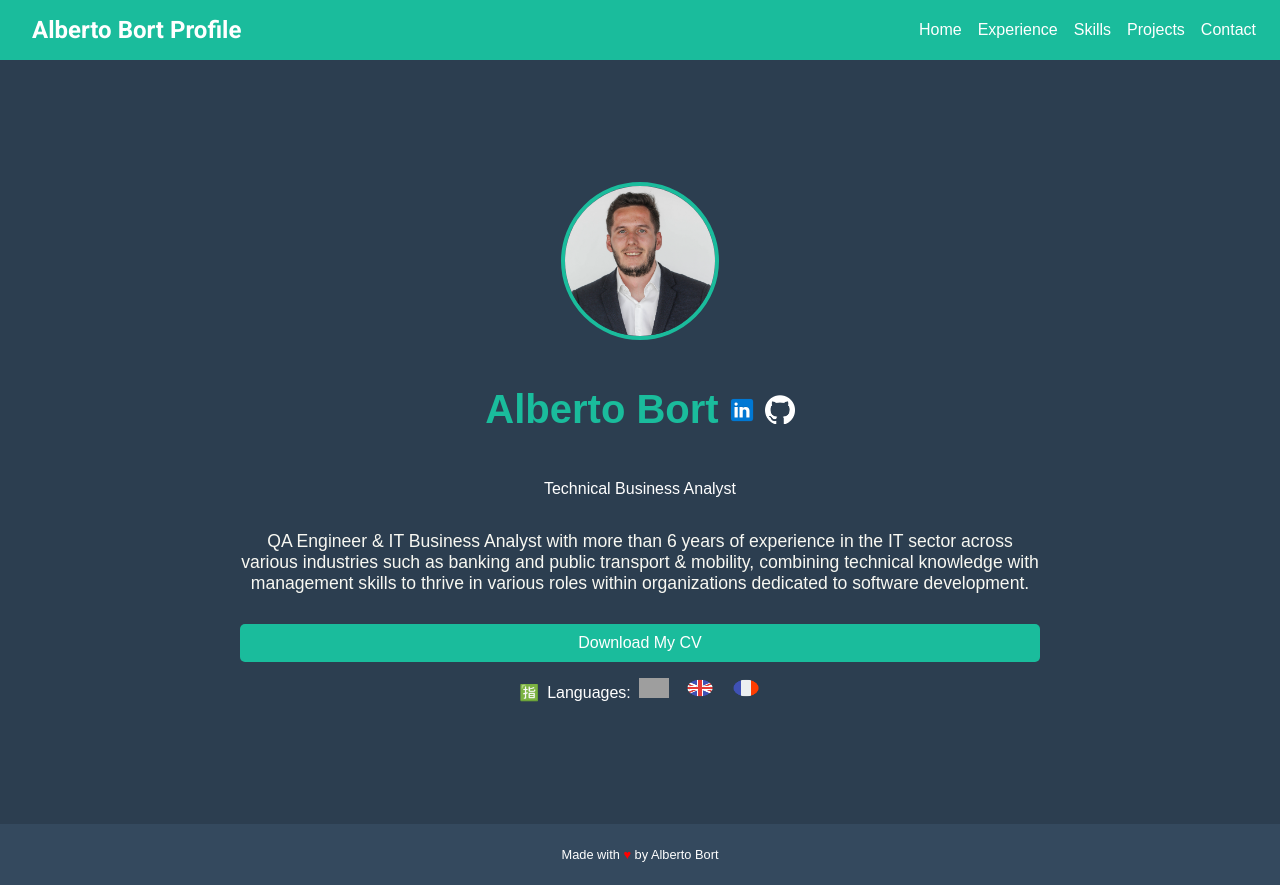
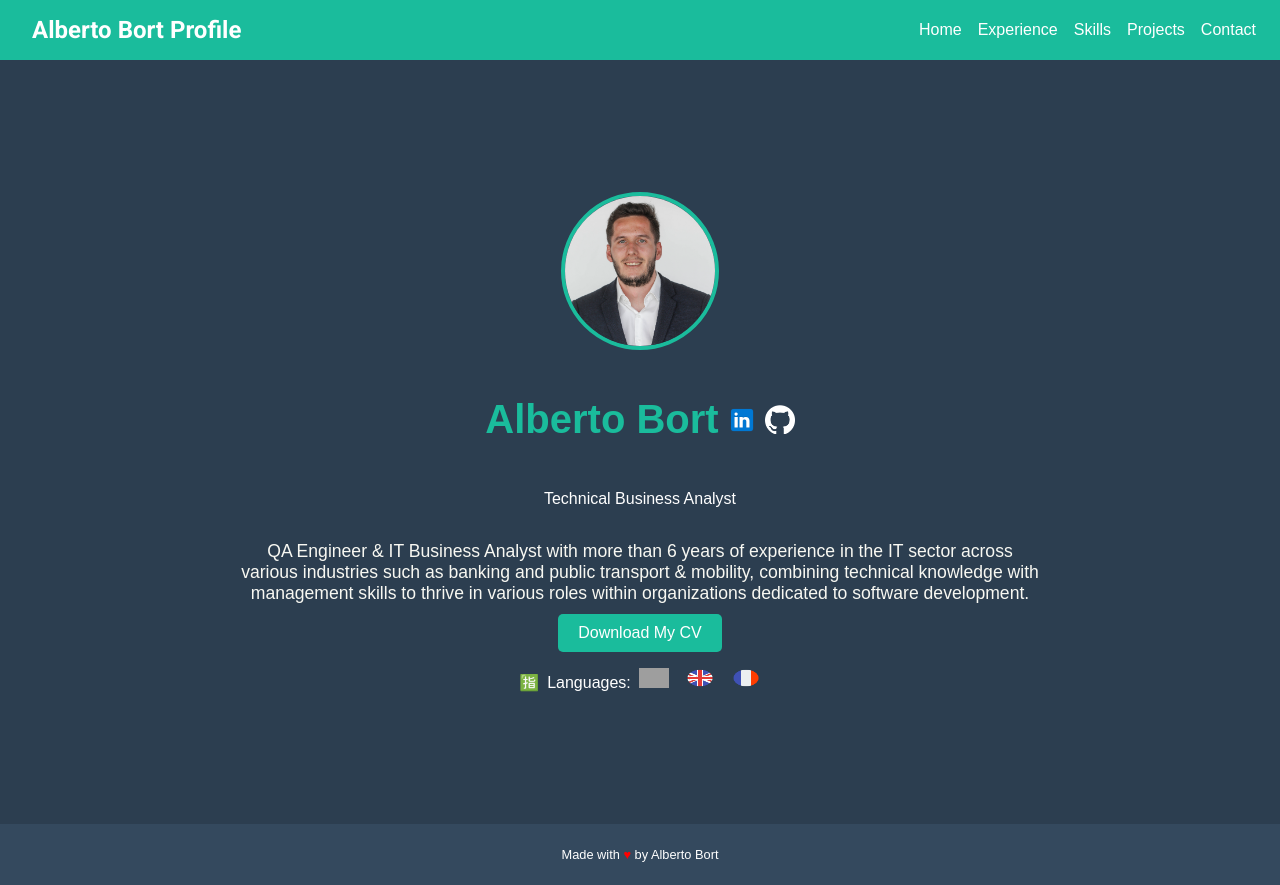
Before and after one commit to albope/perfil-profesional, a React (Create React App) app: page / in a window 1280 px wide. Built offline with nearby package versions, Linux system fonts and the light colour scheme; grey boxes are pictures that could not be loaded.

Commit message:
Add Roboto font and update header font style

```diff
--- a/src/components/Home.css
+++ b/src/components/Home.css
@@ -75,6 +75,9 @@ body {
   text-decoration: none;
   border-radius: 5px;
   transition: background-color 0.3s ease;
+  width: fit-content;
+  max-width: 200px; /* Establecer un ancho máximo */
+  margin: 0 auto; /* Centrar el botón */
 }
 
 .cv-link:hover {
--- a/src/components/Projects.css
+++ b/src/components/Projects.css
@@ -35,7 +35,7 @@
 
 .company-name {
   font-size: 1.2rem;
-  color: #e74c3c; /* Cambiar el color según prefieras */
+  color: #2ecc71; /* Diferente tono de verde */
   font-weight: bold;
   margin-bottom: 0.5rem;
 }
```
